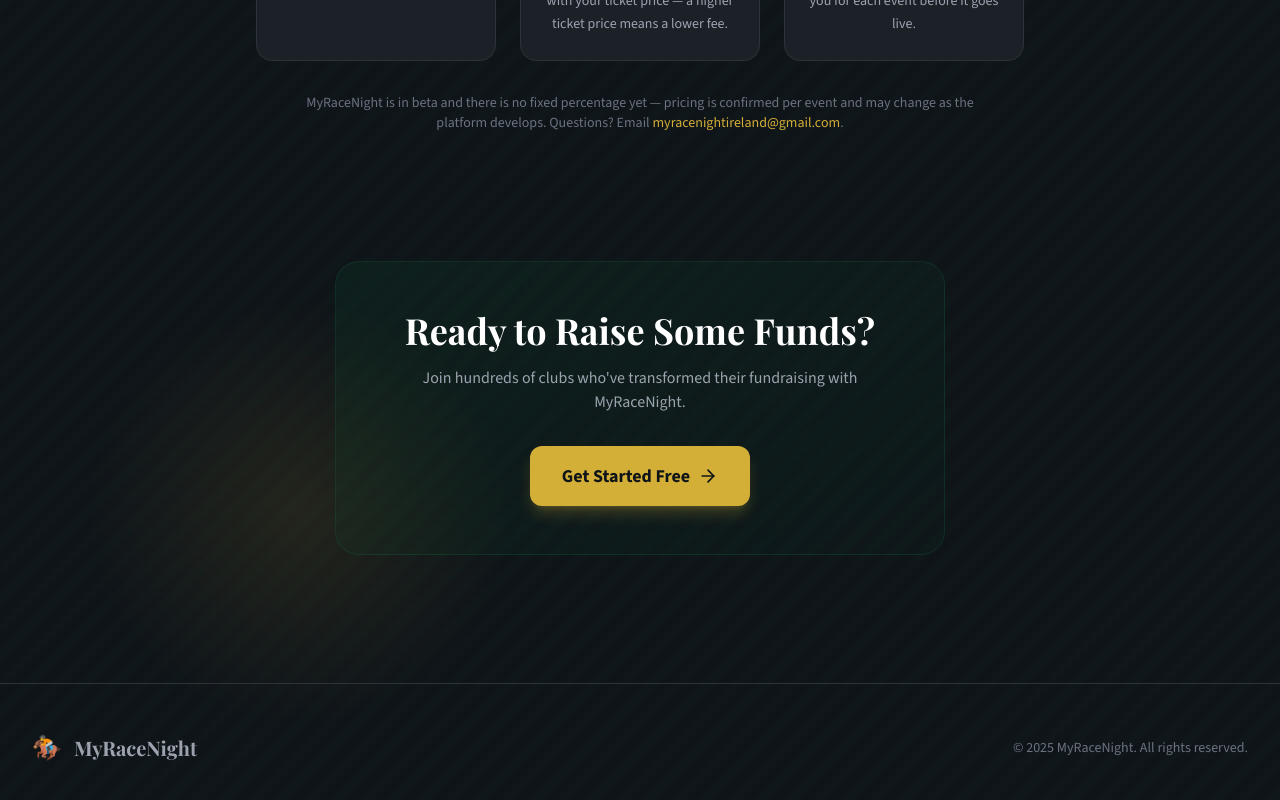
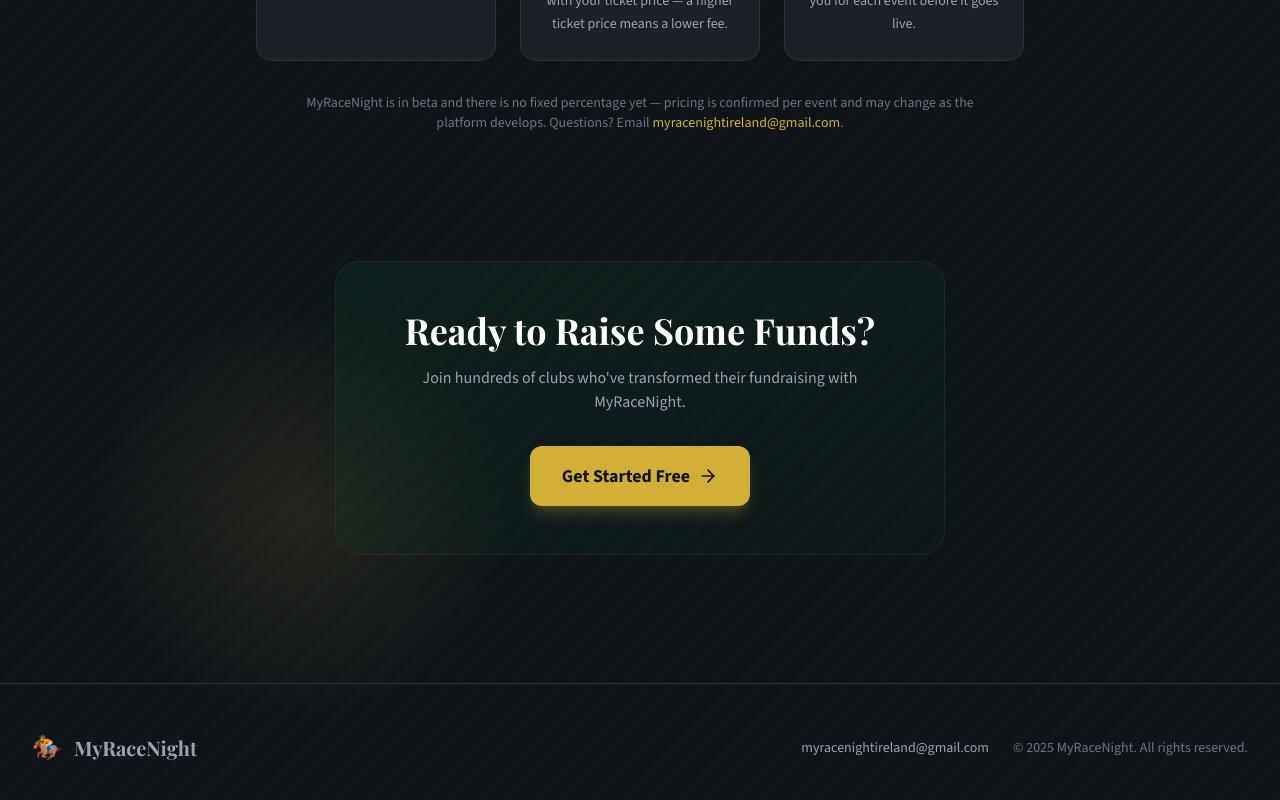
Before and after one commit to myracenightireland-tech/myracenight-web, a Next.js app in the folder myracenight-web/: page / in a window 1280 px wide. Shown: the part 1761-2561 px from the top of the page. Built offline with nearby package versions, Linux system fonts and the light colour scheme.

Commit message:
Add contact email link to homepage footer
Add a visible mailto:myracenightireland@gmail.com link in the footer.

```diff
--- a/myracenight-web/src/app/page.tsx
+++ b/myracenight-web/src/app/page.tsx
@@ -222,9 +222,15 @@
             <span className="text-2xl">🏇</span>
             <span className="font-display text-xl font-bold text-gray-400">MyRaceNight</span>
           </div>
-          <p className="text-gray-500 text-sm">
-            © 2025 MyRaceNight. All rights reserved.
-          </p>
+          <div className="flex flex-col md:flex-row items-center gap-2 md:gap-6 text-sm">
+            <a
+              href="mailto:myracenightireland@gmail.com"
+              className="text-gray-400 hover:text-gold transition-colors"
+            >
+              myracenightireland@gmail.com
+            </a>
+            <p className="text-gray-500">© 2025 MyRaceNight. All rights reserved.</p>
+          </div>
         </div>
       </footer>
     </div>
```
Also changed, not shown: 1 other file (tests, documents, lock files or other folders).
